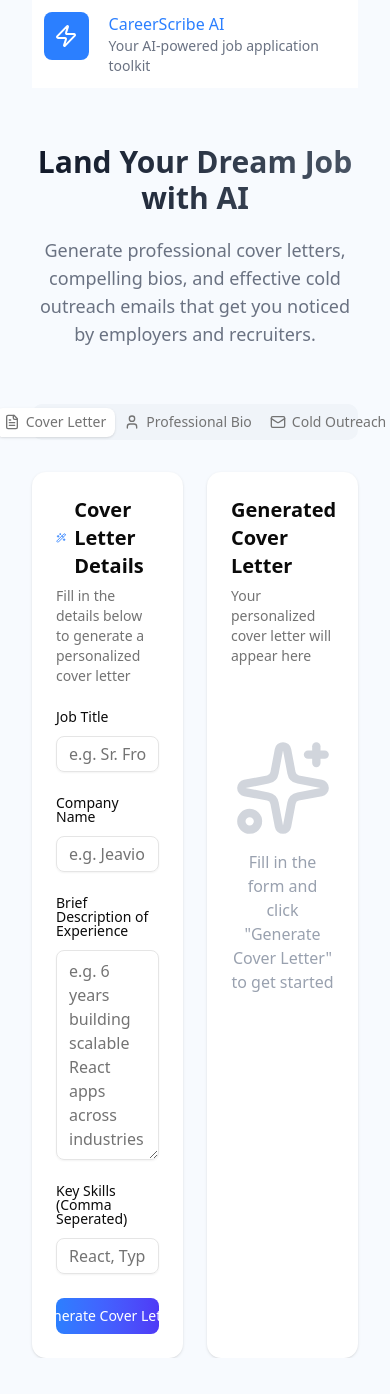
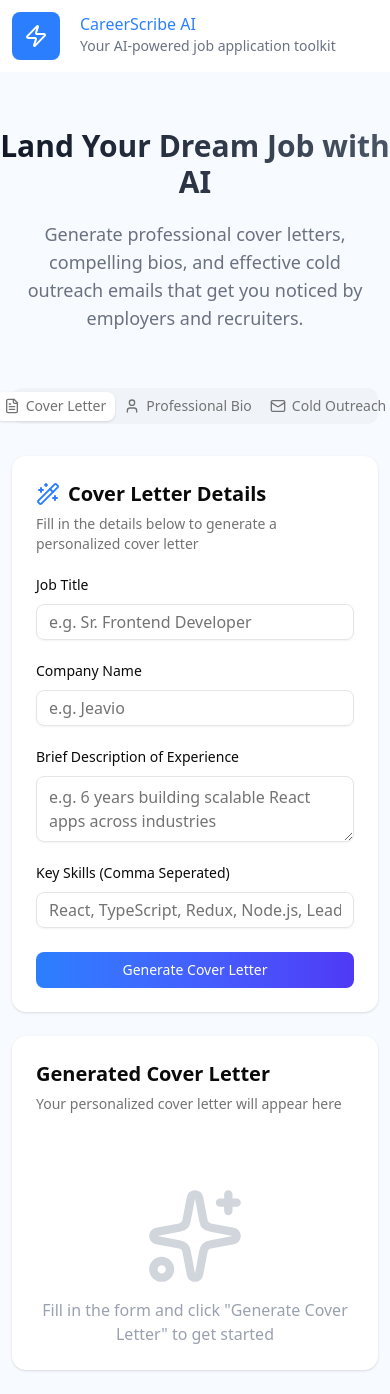
Before and after one commit to Aakashpaliwal/jobWriter, a React (Vite) app: page / in a window 390 px wide. Before the commit the page ends 1358 px from the top, so only its background shows below. Built offline with nearby package versions, Linux system fonts and the light colour scheme.

Commit message:
responsiveness add

```diff
--- a/src/App.css
+++ b/src/App.css
@@ -1,7 +1,7 @@
 #root {
   /* max-width: 1280px; */
-  margin: 0 auto;
-  padding: 0 2rem;
+  /* margin: 0 auto;
+  padding: 0 2rem; */
   /* text-align: center; */
 }
 /*
--- a/src/container/Body.jsx
+++ b/src/container/Body.jsx
@@ -37,7 +37,7 @@ const Body = () => {
         <br />
         outreach emails that get you noticed by employers and recruiters.
       </p>
-      <div className="flex w-full flex-col gap-6 mt-14">
+      <div className="flex w-full flex-col gap-6 mt-14 px-3">
         <Tabs defaultValue="coverletter">
           <TabsList className={"w-full bg-[#F0F4F9]"}>
             <TabsTrigger value="coverletter" className={"hover:cursor-pointer"}>
@@ -53,7 +53,7 @@ const Body = () => {
               <Mail /> Cold Outreach
             </TabsTrigger>
           </TabsList>
-          <TabsContent value="coverletter" className={"mt-6"}>
+          <TabsContent value="coverletter" className={"mt-6 mb-6"}>
             <CoverLetterContainer />
           </TabsContent>
           <TabsContent value="password" className={"mt-6 mb-6"}>
--- a/src/container/TabContainers/BioContainer.jsx
+++ b/src/container/TabContainers/BioContainer.jsx
@@ -114,7 +114,7 @@ Avoid long paragraphs. Keep it concise, skimmable, and aligned with modern profe
   };
 
   return (
-    <div className="grid grid-cols-2 gap-6">
+    <div className="grid grid-cols-1 lg:grid-cols-2 gap-6">
       <form onSubmit={handleSubmit(onSubmit)}>
         <Card className={"border-0"}>
           <CardHeader>
--- a/src/container/TabContainers/ColdemailContainer.jsx
+++ b/src/container/TabContainers/ColdemailContainer.jsx
@@ -114,7 +114,7 @@ Start with a short greeting, clearly explain why the sender is reaching out, and
     }
   };
   return (
-    <div className="grid grid-cols-2 gap-6">
+    <div className="grid grid-cols-1 lg:grid-cols-2 gap-6">
       <form onSubmit={handleSubmit(onSubmit)}>
         <Card className={"border-0"}>
           <CardHeader>
--- a/src/container/TabContainers/CoverLetterContainer.jsx
+++ b/src/container/TabContainers/CoverLetterContainer.jsx
@@ -95,7 +95,7 @@ Make it sound human, 1-2 paragraphs long.
   };
 
   return (
-    <div className="grid grid-cols-2 gap-6">
+    <div className="grid grid-cols-1 lg:grid-cols-2 gap-6">
       <form onSubmit={handleSubmit(onSubmit)}>
         <Card className={"border-0"}>
           <CardHeader>
```
